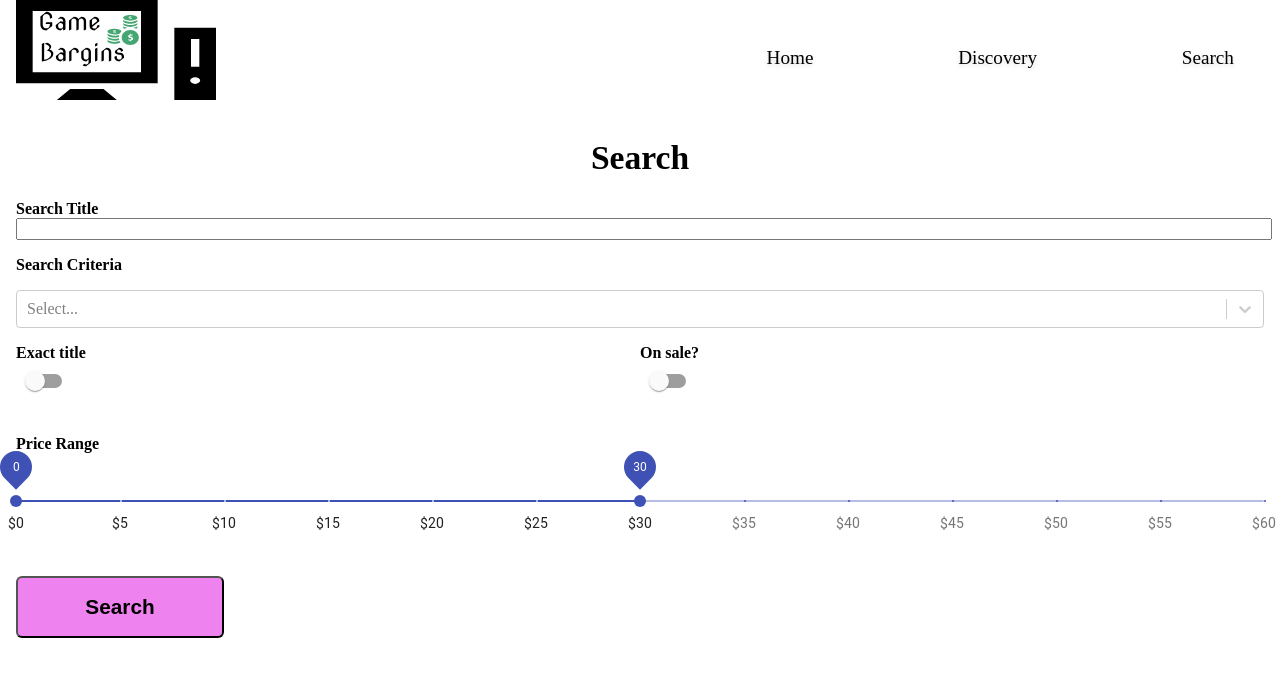
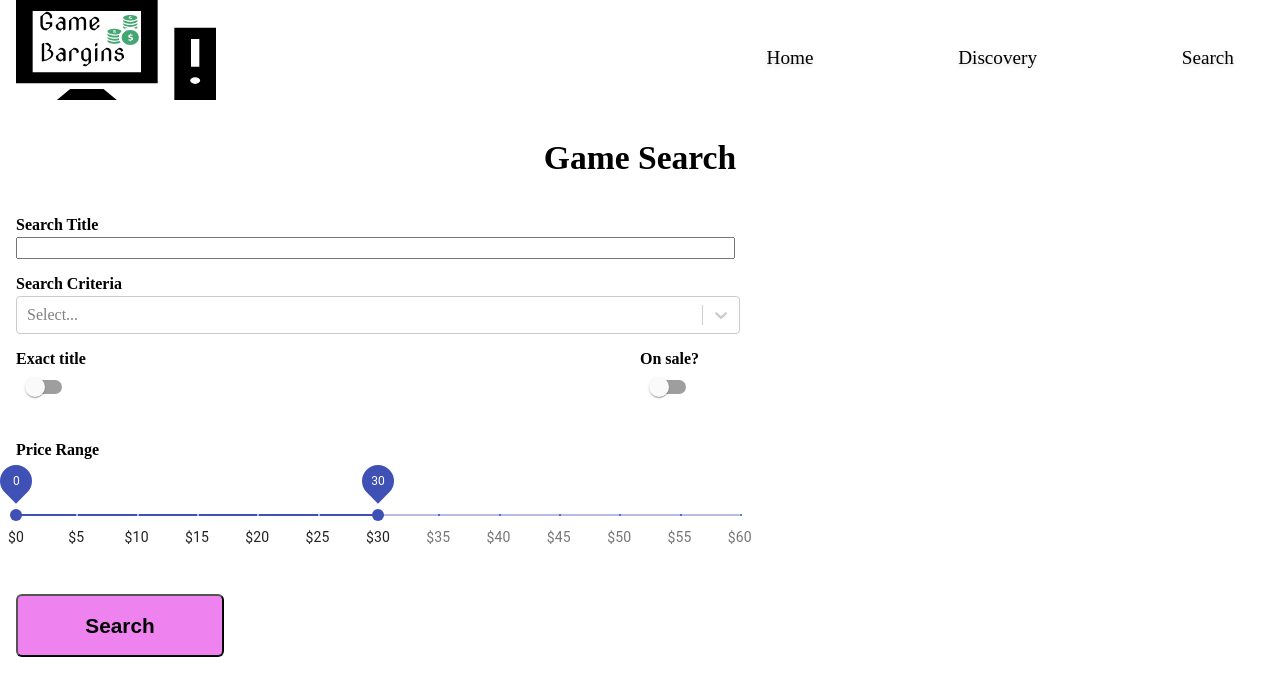
Before and after one commit to plaetzaw/GameBargins-Client, a Next.js app: page /search in a window 1280 px wide. Shown: the top 696 px of the page. Built offline with nearby package versions, Linux system fonts and the light colour scheme; no server answers.

Commit message:
Refined Search page

```diff
--- a/pages/search/index.js
+++ b/pages/search/index.js
@@ -34,6 +34,23 @@ const SearchField = styled.input`
   display: flex;
   width: 100%;
   height: 1.2em;
+  @media (min-width: 700px) {
+    width: 57%;
+  }
+`
+
+const SelectWrapper = styled.div`
+  width: 100%;
+  @media (min-width: 700px) {
+    width: 58%;
+  }
+`
+
+const SliderWrapper = styled.div`
+  width: 100%;
+  @media (min-width: 700px) {
+    width: 58%;
+}
 `
 
 const SearchBtn = styled.button`
@@ -169,20 +186,22 @@ const Search = () => {
 
   return (
     <Container>
-      <Title>Search</Title>
+      <Title>Game Search</Title>
       <SearchControllersContainer>
 
-        <Label>Search Title</Label>
+        <Label style={{ paddingTop: '1em', paddingBottom: '0.2em' }}>Search Title</Label>
         <SearchField
           value={searchTitle}
           onChange={(e) => { setSearchTitle(e.target.value) }}
         />
-        <Label style={{ paddingTop: '1em', paddingBottom: '1em' }}>Search Criteria</Label>
+        <Label style={{ paddingTop: '1em', paddingBottom: '0.2em' }}>Search Criteria</Label>
+        <SelectWrapper>
           <Select
             options={options}
             value={options.find(obj => obj.value === type)}
             onChange={(e) => { setType(e.value) }}
           />
+        </SelectWrapper>
         <ToggleWrapper>
           <ToggleItem>
             <Label>Exact title</Label>
@@ -205,7 +224,8 @@ const Search = () => {
             />
           </ToggleItem>
         </ToggleWrapper>
-        <Label style={{ paddingBottom: '2.1em', textAlign: 'center' }}>Price Range</Label>
+        <Label style={{ paddingBottom: '2.6em', textAlign: 'center' }}>Price Range</Label>
+        <SliderWrapper>
           <Slider
             value={priceRange}
             onChange={UpdatePrice}
@@ -217,6 +237,7 @@ const Search = () => {
             // orientation='vertical'
             aria-labelledby='discrete-slider-always'
           />
+        </SliderWrapper>
         <SearchBtnWrapper><SearchBtn onClick={Submit}>Search</SearchBtn></SearchBtnWrapper>
 
       </SearchControllersContainer>
```
Lines whose indentation alone changed are shown as unchanged.
